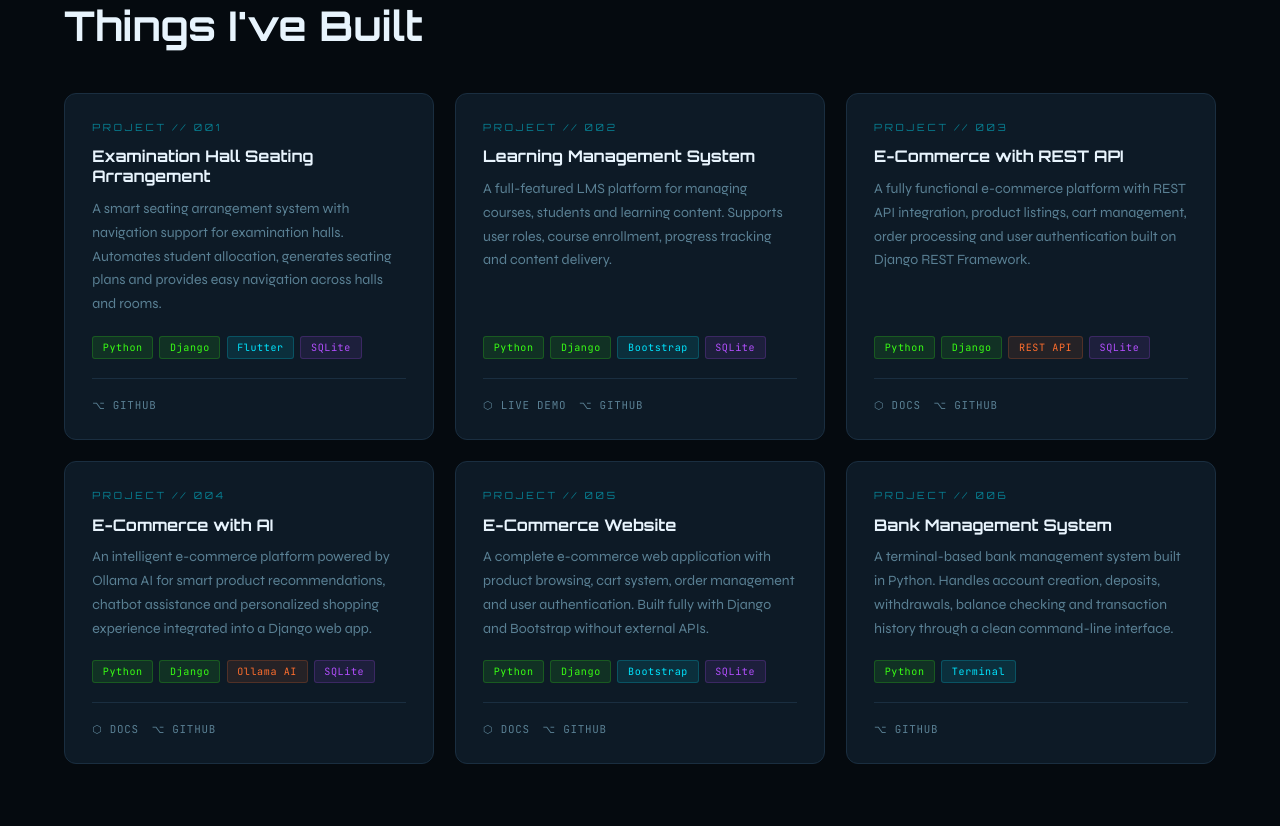
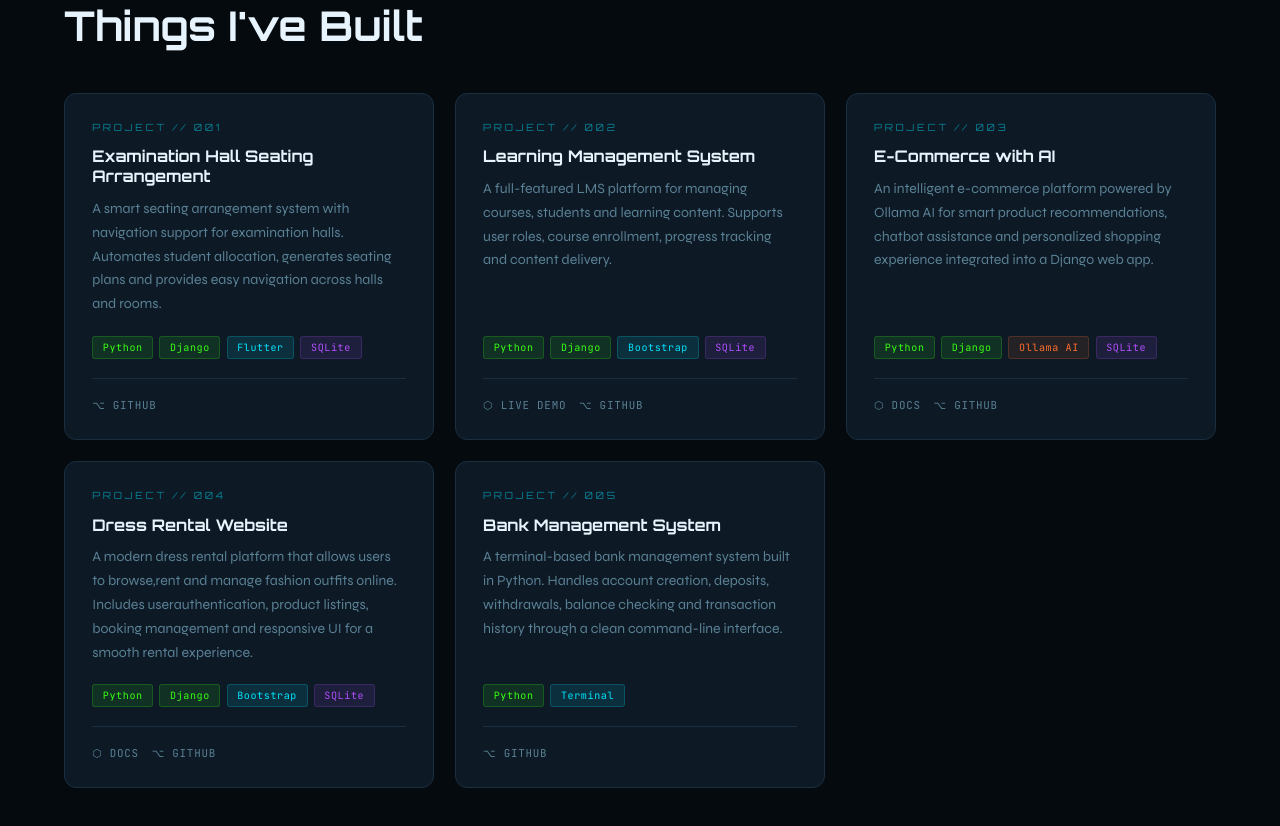
Before and after one commit to AbhijithAv7/portofolio, a plain HTML site: page index.html in a window 1280 px wide. Shown: the part 3125-3951 px from the top of the page. Drawn offline with Linux system fonts and the light colour scheme.

Commit message:
Updated project

```diff
--- a/index.html
+++ b/index.html
@@ -809,27 +809,20 @@ footer{padding:1.7rem 4rem;border-top:1px solid var(--border);display:flex;align
       </div>
       <div class="pc rv">
         <div class="pn">PROJECT // 003</div>
-        <div class="pt">E-Commerce with REST API</div>
-        <p class="pd">A fully functional e-commerce platform with REST API integration, product listings, cart management, order processing and user authentication built on Django REST Framework.</p>
-        <div class="ptags"><span class="tag tg_">Python</span><span class="tag tg_">Django</span><span class="tag to_">REST API</span><span class="tag tp_">SQLite</span></div>
-        <div class="pls"><a href="https://drive.google.com/file/d/1klmC4PmXWo757EFl7VUL7NFCUDZExLEw/view?usp=sharing" class="pl">⬡ Docs</a><a href="https://github.com/AbhijithAv7/EcomAPI.git" class="pl">⌥ GitHub</a></div>
-      </div>
-      <div class="pc rv">
-        <div class="pn">PROJECT // 004</div>
         <div class="pt">E-Commerce with AI</div>
         <p class="pd">An intelligent e-commerce platform powered by Ollama AI for smart product recommendations, chatbot assistance and personalized shopping experience integrated into a Django web app.</p>
         <div class="ptags"><span class="tag tg_">Python</span><span class="tag tg_">Django</span><span class="tag to_">Ollama AI</span><span class="tag tp_">SQLite</span></div>
         <div class="pls"><a href="https://drive.google.com/file/d/1bsJBm5MD9QVwBx_TXavzI6g9HwCim4rE/view?usp=sharing" class="pl">⬡ Docs</a><a href="https://github.com/abhijithav1717/Ai_ecom.git" class="pl">⌥ GitHub</a></div>
       </div>
       <div class="pc rv">
-        <div class="pn">PROJECT // 005</div>
-        <div class="pt">E-Commerce Website</div>
-        <p class="pd">A complete e-commerce web application with product browsing, cart system, order management and user authentication. Built fully with Django and Bootstrap without external APIs.</p>
+        <div class="pn">PROJECT // 004</div>
+        <div class="pt">Dress Rental Website</div>
+        <p class="pd">A modern dress rental platform that allows users to browse,rent and manage fashion outfits online. Includes userauthentication, product listings, booking management and responsive UI for a smooth rental experience.</p>
         <div class="ptags"><span class="tag tg_">Python</span><span class="tag tg_">Django</span><span class="tag tc_">Bootstrap</span><span class="tag tp_">SQLite</span></div>
-        <div class="pls"><a href="https://drive.google.com/file/d/1yBBFepl7oXQeQ8YOY5bbG9Q0Pf-v0gki/view?usp=sharing" class="pl">⬡ Docs</a><a href="https://github.com/AbhijithAv7/ecommerce.git" class="pl">⌥ GitHub</a></div>
+        <div class="pls"><a href="https://drive.google.com/file/d/1BCRUdixYA49PoxziBYHKp5c-yfdFjoxm/view?usp=sharing" class="pl">⬡ Docs</a><a href="https://github.com/AbhijithAv7/rent.git" class="pl">⌥ GitHub</a></div>
       </div>
       <div class="pc rv">
-        <div class="pn">PROJECT // 006</div>
+        <div class="pn">PROJECT // 005</div>
         <div class="pt">Bank Management System</div>
         <p class="pd">A terminal-based bank management system built in Python. Handles account creation, deposits, withdrawals, balance checking and transaction history through a clean command-line interface.</p>
         <div class="ptags"><span class="tag tg_">Python</span><span class="tag tc_">Terminal</span></div>
```
